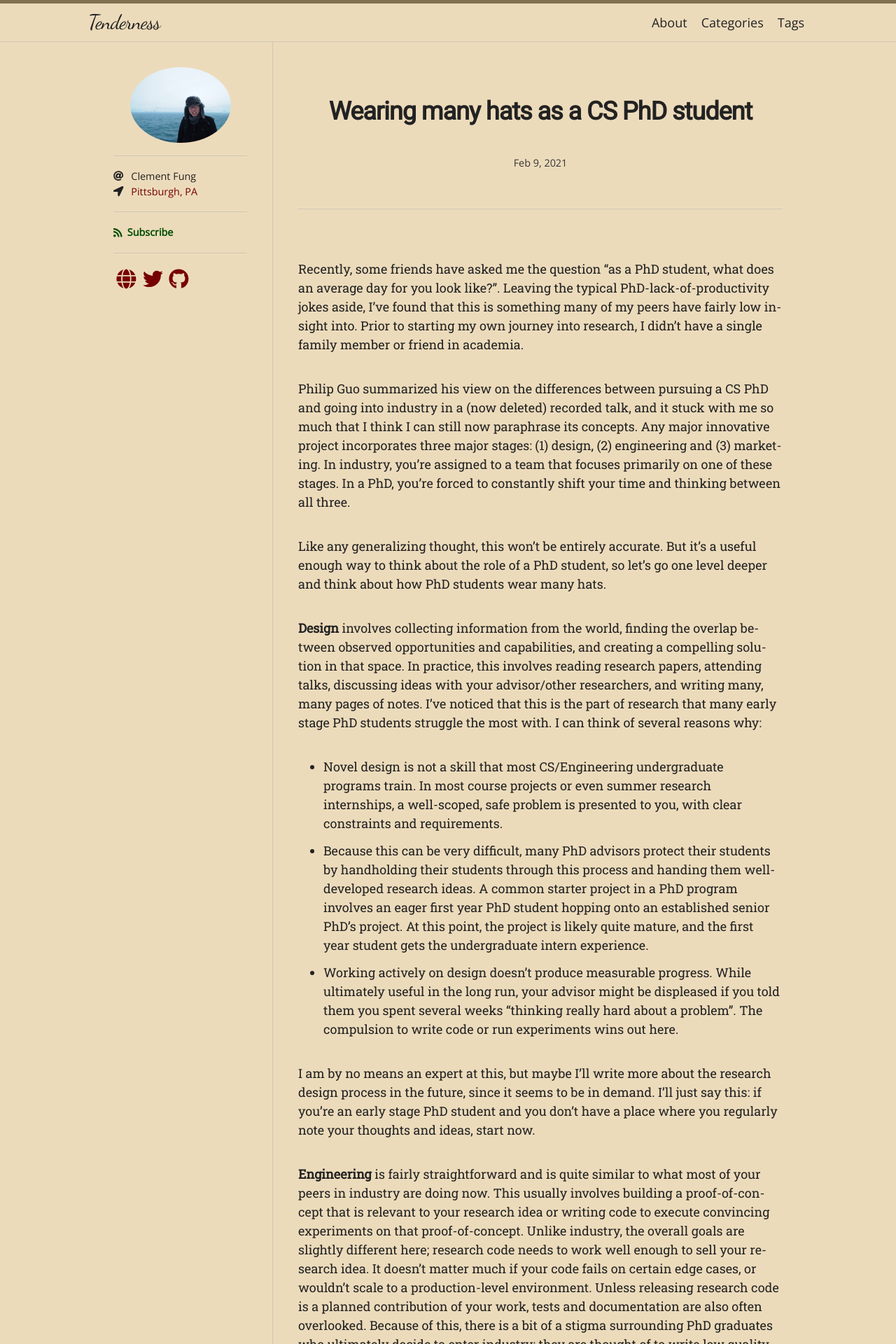
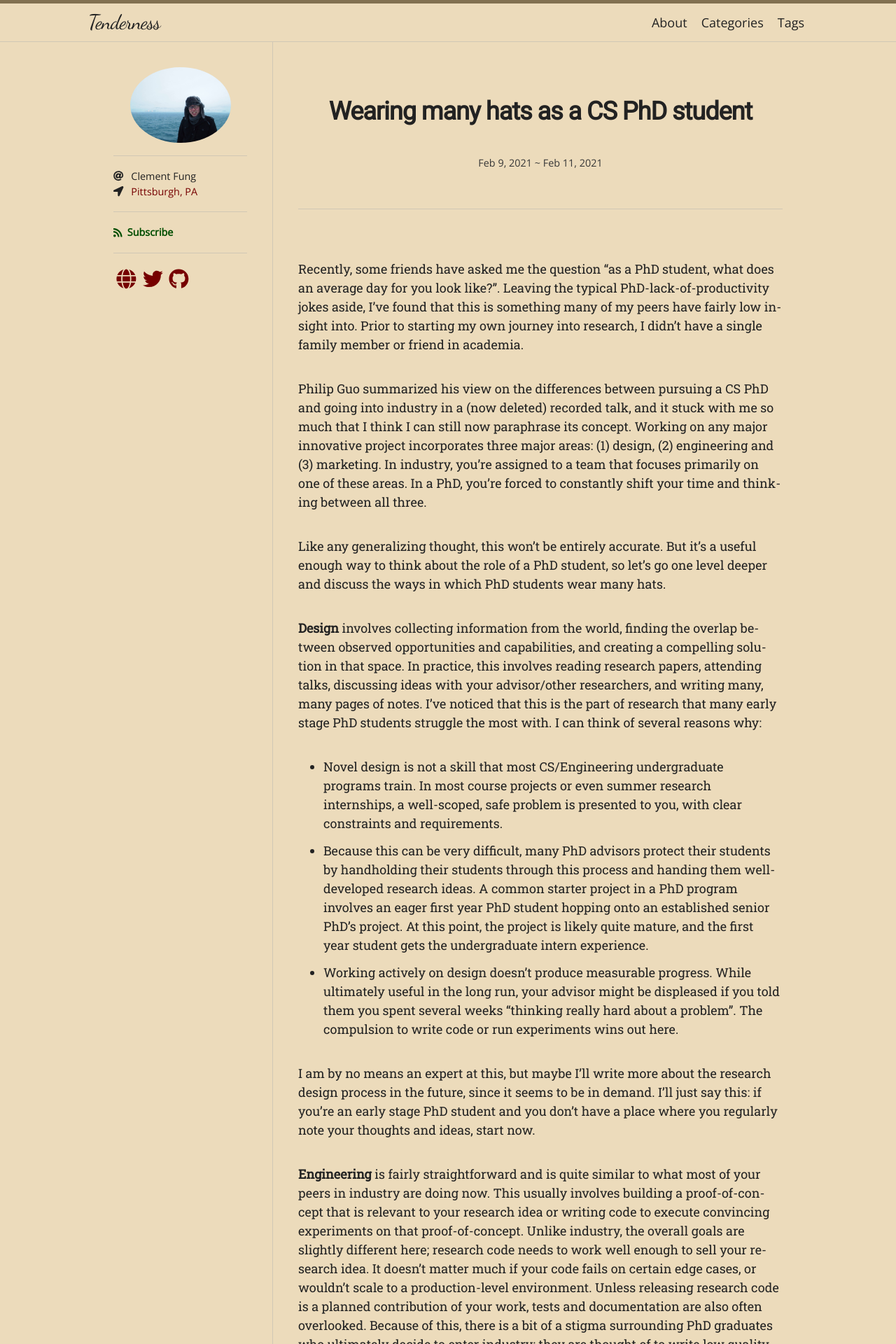
Before and after one commit to clementfungblog/clementfungblog.github.io, a Jekyll site: the page built from _posts/2021-02-09-phd-hats.md, in a window 1280 px wide. Shown: the top 1920 px of the page at 70% size. Built offline with Jekyll 4.4.1, drawn with Linux system fonts in a browser that asks for light colours; nearby versions of some CDN libraries; some web fonts are replaced; some of the changed text lies outside the part shown.

Commit message:
Small wording changes

```diff
--- a/_posts/2021-02-09-phd-hats.md
+++ b/_posts/2021-02-09-phd-hats.md
@@ -2,14 +2,15 @@
 layout: post
 title:  Wearing many hats as a CS PhD student
 date:   2021-02-09 12:00:00 -0500
+last_modified_at: 2021-02-11 12:00:00 -0500
 categories: research
 ---
 
 Recently, some friends have asked me the question "as a PhD student, what does an average day for you look like?". Leaving the typical PhD-lack-of-productivity jokes aside, I’ve found that this is something many of my peers have fairly low insight into. Prior to starting my own journey into research, I didn’t have a single family member or friend in academia.
 
-Philip Guo summarized his view on the differences between pursuing a CS PhD and going into industry in a (now deleted) recorded talk, and it stuck with me so much that I think I can still now paraphrase its concepts. Any major innovative project incorporates three major stages: (1) design, (2) engineering and (3) marketing. In industry, you’re assigned to a team that focuses primarily on one of these stages. In a PhD, you’re forced to constantly shift your time and thinking between all three.
+Philip Guo summarized his view on the differences between pursuing a CS PhD and going into industry in a (now deleted) recorded talk, and it stuck with me so much that I think I can still now paraphrase its concept. Working on any major innovative project incorporates three major areas: (1) design, (2) engineering and (3) marketing. In industry, you’re assigned to a team that focuses primarily on one of these areas. In a PhD, you’re forced to constantly shift your time and thinking between all three.
 
-Like any generalizing thought, this won’t be entirely accurate. But it’s a useful enough way to think about the role of a PhD student, so let’s go one level deeper and think about how PhD students wear many hats.
+Like any generalizing thought, this won’t be entirely accurate. But it’s a useful enough way to think about the role of a PhD student, so let’s go one level deeper and discuss the ways in which PhD students wear many hats.
 
 **Design** involves collecting information from the world, finding the overlap between observed opportunities and capabilities, and creating a compelling solution in that space. In practice, this involves reading research papers, attending talks, discussing ideas with your advisor/other researchers, and writing many, many pages of notes. I’ve noticed that this is the part of research that many early stage PhD students struggle the most with. I can think of several reasons why:
 - Novel design is not a skill that most CS/Engineering undergraduate programs train. In most course projects or even summer research internships, a well-scoped, safe problem is presented to you, with clear constraints and requirements.
@@ -22,13 +23,13 @@ I am by no means an expert at this, but maybe I’ll write more about the resear
 
 **Marketing** is the step of convincing external stakeholders that your solution is relevant, novel and of high quality. Research involves tying supporting evidence to research claims; marketing is when you convince stakeholders that you’ve properly done so. In practice, this involves writing research papers, preparing and giving research talks and more informally, pitching your ideas to colleagues. Since claims are so tightly tied to a project’s pitch, I’d also be inclined to say that experiment design falls here too. This is an often overlooked part of the CS PhD, but like it or not, spending 5+ years in research will build your writing and speaking skills tremendously.
 
-For a successful, end-to-end research project, a CS PhD student will likely invest several months on each stage. It's also rare that the stages are performed sequentially, especially when considering the likelihood of paper rejections. A paper can be rejected for inadequacies in any of the above stages, forcing you to loop back and reconsider its design, engineering or marketing.
+For a successful, end-to-end research project, a CS PhD student will likely invest several months on each areas. It's also rare that work in each area is performed sequentially, especially when considering the likelihood of paper rejections. A paper can be rejected for inadequacies in any of the above areas, forcing you to loop back and reconsider its design, engineering or marketing.
 
 So, let’s revisit. What does an average day look like for me? The cliche, cop-out answer is that there is no “average” day for me. It mostly depends on what state my projects are in. I personally find it easier and more refreshing to work on multiple projects at once, so sometimes I’ll be editing the paper for one project, while writing code and reading papers for another. Because of this, most of my days are fairly dynamic and open; I will personally spend 2 hour blocks shifting between any of the above tasks at a time. Of course, this doesn’t even include the typical coursework or TA requirements that many PhD programs also have, which also add a lot of context switching.
 
 ### Parting thoughts and advice
 
-(1) It’s important not to overlook any of the three major research stages by simply classifying them as “necessary evils”. I’ve personally either been involved with or closely observed research projects that have completely sunk due to failures in each of these areas:
+(1) It’s important not to overlook any of the three major research areas by simply classifying them as “necessary evils”. I’ve personally either been involved with or closely observed research projects that have completely sunk due to failures in each of these areas:
 - A well executed idea is made obsolete because another piece of unnoticed work has or is clearly able to solve the problem in a strictly better way. There is almost no path forward in this state.
 - The code for a project is in such a bad state that additional experiments can’t be executed and desired features can’t be implemented. Costly engineering decisions were made early in the project and, instead of fixing them, the team is better off starting from scratch.
 - A novel idea with solid implementation is ultimately presented in the wrong way, and the corresponding research community is unconvinced. For whatever reason, the project gets tunnel vision and attached to this pitch, and the work is perpetually rejected.
```
